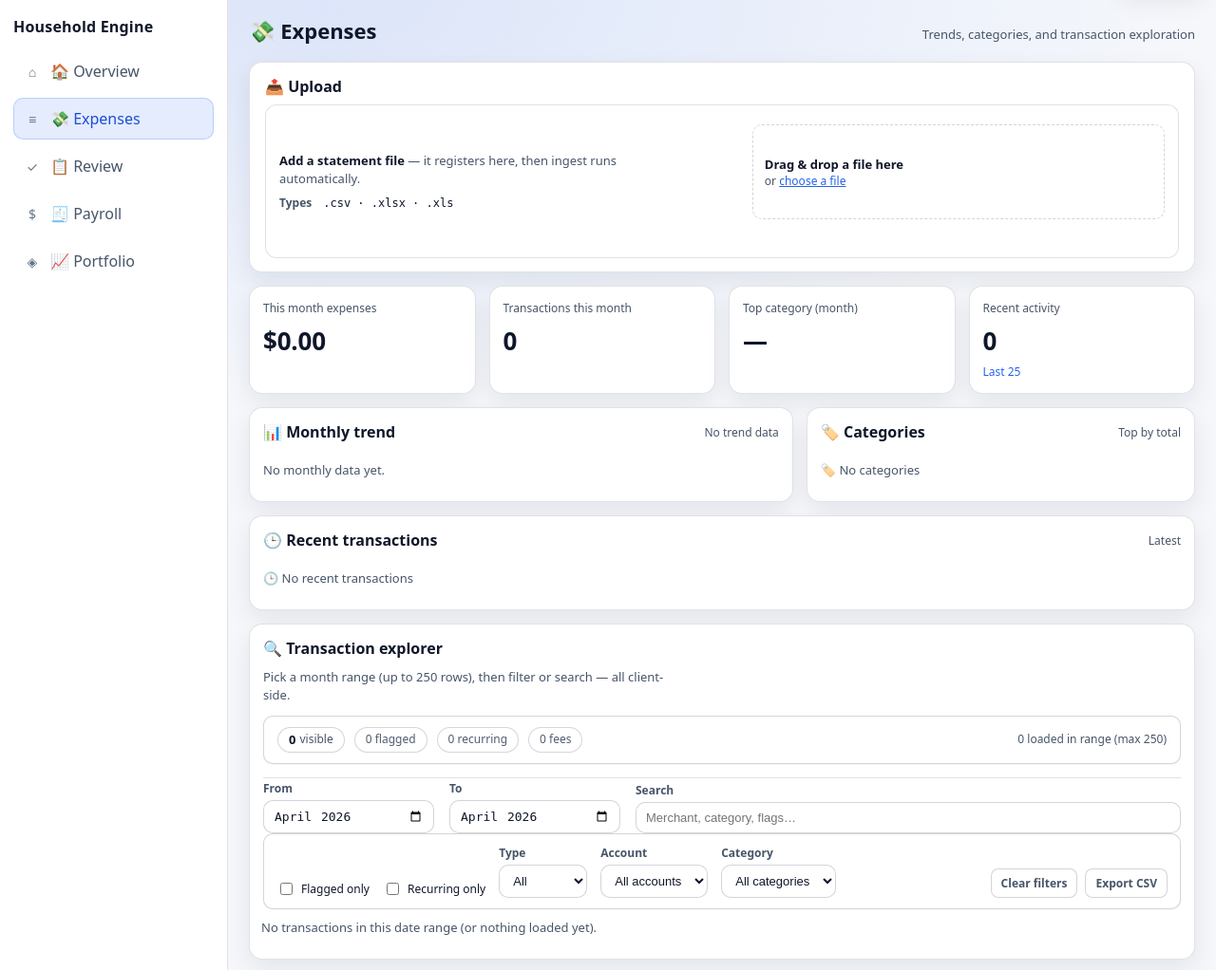
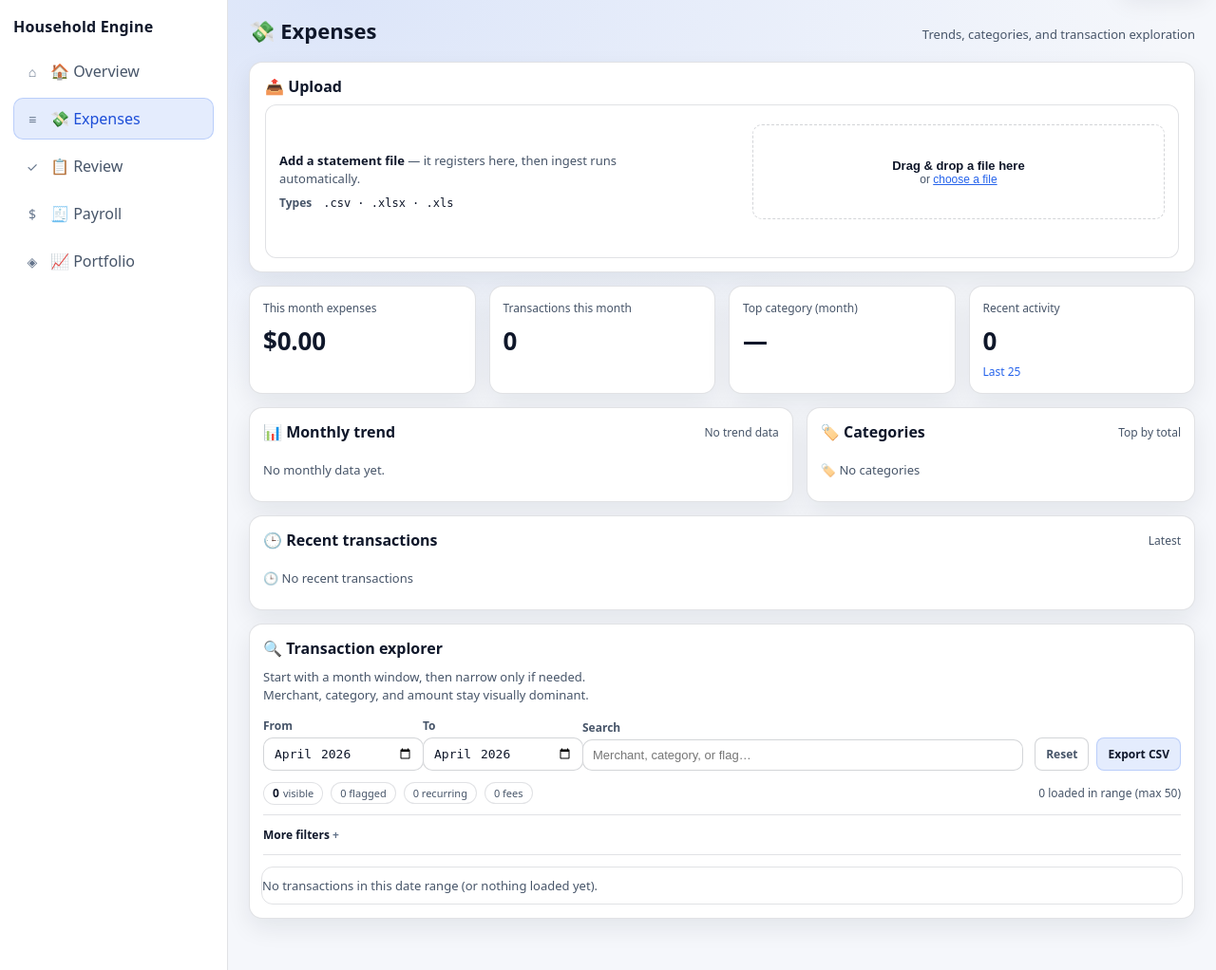
Before and after one commit to williamsffc/household-engine, a FastAPI app: page /expenses in a window 1280 px wide. Shown: the part 53-1075 px from the top of the page at 95% size. Run offline with FastAPI, Linux system fonts and the light colour scheme; data that the repository does not hold is empty; parts of the project's set-up code (start-up, migrations or seed data) failed here and were passed over.

Commit message:
Codex - #2 fixing expenses

```diff
--- a/requirements.txt
+++ b/requirements.txt
@@ -9,3 +9,5 @@ openpyxl
 pytesseract
 Pillow
 jinja2
+pytest
+httpx
--- a/src/main.py
+++ b/src/main.py
@@ -1,5 +1,6 @@
 from __future__ import annotations
 
+from contextlib import asynccontextmanager
 from pathlib import Path
 
 from fastapi import FastAPI
@@ -30,18 +31,19 @@ def _ensure_dirs() -> None:
         (repo_root / relative_path).mkdir(parents=True, exist_ok=True)
 
 
-app = FastAPI(title="Household Engine", version="0.1.0")
+@asynccontextmanager
+async def lifespan(_: FastAPI):
+    _ensure_dirs()
+    init_db()
+    yield
+
+
+app = FastAPI(title="Household Engine", version="0.1.0", lifespan=lifespan)
 settings = get_settings()
 app.add_middleware(LocalOnlyMiddleware, allow_remote=settings.allow_remote)
 
 repo_root = get_repo_root()
 app.mount("/static", StaticFiles(directory=str(repo_root / "static")), name="static")
-
-
-@app.on_event("startup")
-def on_startup() -> None:
-    _ensure_dirs()
-    init_db()
 
 
 app.include_router(health_router)
--- a/src/templates/base.html
+++ b/src/templates/base.html
@@ -3,6 +3,7 @@
   <head>
     <meta charset="utf-8" />
     <meta name="viewport" content="width=device-width,initial-scale=1" />
+    <meta name="theme-color" content="#f5f7fb" />
     <title>Household Engine</title>
     <script>
       // Step 14A: apply theme early to avoid flash.
--- a/src/templates/expenses.html
+++ b/src/templates/expenses.html
@@ -85,22 +85,16 @@
       <div class="panel__title">🔍 Transaction explorer</div>
     </div>
     <p class="exp-explorer__intro">
-      Pick a month range (up to 250 rows), then filter or search — all client-side.
+      Start with a month window, then narrow only if needed. Merchant, category, and amount stay visually dominant.
     </p>
-
-    <div class="exp-explorer__row exp-explorer__row--summary">
-      <div class="exp-explorer__summary" id="exp-explorer-summary" aria-live="polite"></div>
-      <div class="exp-explorer__meta" id="exp-explorer-meta">—</div>
-    </div>
-
-    <div class="exp-explorer__row exp-explorer__row--range" role="group" aria-label="Date range and search">
-      <label class="exp-explorer__field">
+    <div class="exp-explorer__toolbar" role="group" aria-label="Date range and search">
+      <label class="exp-explorer__field exp-explorer__field--compact">
         <span class="exp-explorer__label">From</span>
-        <input class="exp-explorer__input" type="month" id="exp-explorer-month-from" />
+        <input class="exp-explorer__input" type="month" id="exp-explorer-month-from" name="month_from" autocomplete="off" />
       </label>
-      <label class="exp-explorer__field">
+      <label class="exp-explorer__field exp-explorer__field--compact">
         <span class="exp-explorer__label">To</span>
-        <input class="exp-explorer__input" type="month" id="exp-explorer-month-to" />
+        <input class="exp-explorer__input" type="month" id="exp-explorer-month-to" name="month_to" autocomplete="off" />
       </label>
       <label class="exp-explorer__field exp-explorer__field--grow">
         <span class="exp-explorer__label">Search</span>
@@ -108,25 +102,38 @@
           class="exp-explorer__input"
           type="search"
           id="exp-explorer-search"
-          placeholder="Merchant, category, flags…"
+          name="search"
+          placeholder="Merchant, category, or flag…"
           autocomplete="off"
         />
       </label>
+      <div class="exp-explorer__actions">
+        <button type="button" class="exp-explorer__btn" id="exp-explorer-clear">Reset</button>
+        <button type="button" class="exp-explorer__btn exp-explorer__btn--primary" id="exp-explorer-export" title="Download visible rows as CSV">
+          Export CSV
+        </button>
+      </div>
     </div>
 
-    <div class="exp-explorer__row exp-explorer__row--filters" role="group" aria-label="Quick filters">
-      <div class="exp-explorer__filters-inner">
+    <div class="exp-explorer__statusline">
+      <div class="exp-explorer__summary" id="exp-explorer-summary" aria-live="polite"></div>
+      <div class="exp-explorer__meta" id="exp-explorer-meta">—</div>
+    </div>
+
+    <details class="exp-explorer__filters" id="exp-explorer-filters">
+      <summary class="exp-explorer__filters-summary">More filters</summary>
+      <div class="exp-explorer__filters-inner" role="group" aria-label="Quick filters">
         <label class="exp-explorer__check">
-          <input type="checkbox" id="exp-explorer-flagged" />
+          <input type="checkbox" id="exp-explorer-flagged" name="flagged_only" />
           <span>Flagged only</span>
         </label>
         <label class="exp-explorer__check">
-          <input type="checkbox" id="exp-explorer-recurring" />
+          <input type="checkbox" id="exp-explorer-recurring" name="recurring_only" />
           <span>Recurring only</span>
         </label>
         <label class="exp-explorer__field exp-explorer__field--narrow">
           <span class="exp-explorer__label">Type</span>
-          <select class="exp-explorer__input" id="exp-explorer-type">
+          <select class="exp-explorer__input" id="exp-explorer-type" name="transaction_type" autocomplete="off">
             <option value="">All</option>
             <option value="expense">Expense</option>
             <option value="fee">Fee</option>
@@ -134,26 +141,20 @@
         </label>
         <label class="exp-explorer__field exp-explorer__field--narrow">
           <span class="exp-explorer__label">Account</span>
-          <select class="exp-explorer__input" id="exp-explorer-account">
+          <select class="exp-explorer__input" id="exp-explorer-account" name="account" autocomplete="off">
             <option value="">All accounts</option>
           </select>
         </label>
         <label class="exp-explorer__field exp-explorer__field--narrow">
           <span class="exp-explorer__label">Category</span>
-          <select class="exp-explorer__input" id="exp-explorer-category">
+          <select class="exp-explorer__input" id="exp-explorer-category" name="category" autocomplete="off">
             <option value="">All categories</option>
           </select>
         </label>
-        <div class="exp-explorer__actions">
-          <button type="button" class="exp-explorer__btn" id="exp-explorer-clear">Clear filters</button>
-          <button type="button" class="exp-explorer__btn" id="exp-explorer-export" title="Download visible rows as CSV">
-            Export CSV
-          </button>
-        </div>
       </div>
-    </div>
+      <p class="exp-explorer__active" id="exp-explorer-active" hidden></p>
+    </details>
 
-    <p class="exp-explorer__active" id="exp-explorer-active" hidden></p>
     <div class="table exp-explorer__table-wrap" id="exp-explorer-table"></div>
   </div>
 </section>
--- a/src/templates/payroll.html
+++ b/src/templates/payroll.html
@@ -17,7 +17,7 @@
       <div class="row__left">
         <label class="row__title" for="payroll-member">Member</label>
         <div class="row__subtitle">
-          <select id="payroll-member" class="upload__input" style="min-width: 240px;"></select>
+          <select id="payroll-member" name="member_id" class="upload__input" style="min-width: 240px;" autocomplete="off"></select>
         </div>
       </div>
     </div>
@@ -25,7 +25,7 @@
       <div class="row__left">
         <label class="row__title" for="payroll-status-filter">Status</label>
         <div class="row__subtitle">
-          <select id="payroll-status-filter" class="upload__input" style="min-width: 240px;">
+          <select id="payroll-status-filter" name="status" class="upload__input" style="min-width: 240px;" autocomplete="off">
             <option value="">All</option>
             <option value="approved">Approved (canonical)</option>
             <option value="draft">Draft / in_review</option>
--- a/src/templates/portfolio.html
+++ b/src/templates/portfolio.html
@@ -19,8 +19,10 @@
         <div class="kv__value">
           <input
             id="portfolio-trailing-months"
+            name="trailing_months"
             class="upload__input"
             type="number"
+            autocomplete="off"
             inputmode="numeric"
             min="1"
             max="12"
@@ -34,8 +36,10 @@
         <div class="kv__value">
           <input
             id="portfolio-liquidity-reserve-months"
+            name="liquidity_reserve_months"
             class="upload__input"
             type="number"
+            autocomplete="off"
             inputmode="decimal"
             min="0"
             max="6"
--- a/static/css/app.css
+++ b/static/css/app.css
@@ -47,7 +47,12 @@
   --chart-grid: rgba(15, 23, 42, 0.12);
 }
 
+html {
+  color-scheme: light;
+}
+
 html[data-theme="dark"] {
+  color-scheme: dark;
   --color-app-bg: #0b1220;
   --color-surface: rgba(15, 23, 42, 0.76);
   --color-surface-elevated: rgba(2, 6, 23, 0.42);
@@ -945,6 +952,7 @@ code {
   padding: 14px;
   background: var(--color-surface-elevated);
   cursor: pointer;
+  touch-action: manipulation;
   user-select: none;
 }
 
@@ -1089,43 +1097,30 @@ code {
 
 /* Expenses: transaction explorer workspace (structured rows) */
 .exp-explorer-panel .exp-explorer__intro {
-  margin: 0 0 12px 0;
+  margin: 0 0 14px 0;
   color: var(--color-text-muted);
   font-size: 13px;
   line-height: 1.45;
-  max-width: 58ch;
+  max-width: 54ch;
 }
 
-.exp-explorer-panel .exp-explorer__row {
-  margin-bottom: 0;
-}
-
-.exp-explorer-panel .exp-explorer__row--summary {
-  display: flex;
-  flex-wrap: wrap;
-  align-items: center;
-  justify-content: space-between;
-  gap: 12px 16px;
-  padding: 11px 14px;
-  margin-bottom: 14px;
-  border-radius: 10px;
-  background: var(--color-surface-elevated);
-  border: 1px solid var(--color-border-strong);
-  box-shadow: 0 1px 0 rgba(15, 23, 42, 0.04);
+.exp-explorer__toolbar {
+  display: grid;
+  grid-template-columns: minmax(132px, 156px) minmax(132px, 156px) minmax(220px, 1fr) auto;
+  gap: 10px 12px;
+  align-items: end;
+  margin-bottom: 12px;
 }
 
 .exp-explorer__summary {
   display: flex;
   flex-wrap: wrap;
   align-items: center;
-  gap: 8px 10px;
+  gap: 6px 8px;
   margin: 0;
   padding: 0;
-  border: none;
-  background: transparent;
   font-size: 12px;
   color: var(--color-text-muted);
-  flex: 1 1 220px;
   min-width: 0;
 }
 
@@ -1133,23 +1128,30 @@ code {
   display: inline-flex;
   align-items: center;
   gap: 4px;
-  padding: 5px 11px;
+  padding: 4px 9px;
   border-radius: 999px;
-  font-size: 12px;
+  font-size: 11px;
   line-height: 1.2;
   color: var(--color-text-muted);
-  background: var(--color-surface);
-  border: 1px solid var(--color-border-strong);
+  background: var(--color-surface-elevated);
+  border: 1px solid var(--color-border);
 }
 
 .exp-explorer__stat strong {
   color: var(--color-text);
   font-weight: 700;
-  font-size: 13px;
+  font-size: 12px;
 }
 
-.exp-explorer__stat--muted {
-  opacity: 0.95;
+.exp-explorer__statusline {
+  display: flex;
+  flex-wrap: wrap;
+  align-items: center;
+  justify-content: space-between;
+  gap: 10px 16px;
+  padding: 0 0 10px;
+  margin-bottom: 12px;
+  border-bottom: 1px solid var(--color-border);
 }
 
 .exp-explorer__meta {
@@ -1161,36 +1163,39 @@ code {
   max-width: min(100%, 40ch);
 }
 
-.exp-explorer__row--range {
-  display: grid;
-  grid-template-columns: minmax(140px, 180px) minmax(140px, 180px) minmax(200px, 1fr);
-  gap: 12px 16px;
-  align-items: end;
-  padding-top: 2px;
-  margin-bottom: 14px;
-  border-top: 1px solid var(--color-border);
+.exp-explorer__filters {
+  margin-bottom: 12px;
+  border-bottom: 1px solid var(--color-border);
+  padding-bottom: 12px;
 }
 
-@media (max-width: 720px) {
-  .exp-explorer__row--range {
-    grid-template-columns: 1fr;
-  }
+.exp-explorer__filters-summary {
+  cursor: pointer;
+  color: var(--color-text);
+  font-size: 12px;
+  font-weight: 650;
+  list-style: none;
 }
 
-.exp-explorer__row--filters {
-  padding: 11px 13px;
-  border-radius: 10px;
-  border: 1px solid var(--color-border-strong);
-  background: var(--color-surface-elevated);
-  margin-bottom: 10px;
-  box-shadow: 0 1px 0 rgba(15, 23, 42, 0.03);
+.exp-explorer__filters-summary::-webkit-details-marker {
+  display: none;
+}
+
+.exp-explorer__filters-summary::after {
+  content: " +";
+  color: var(--color-text-subtle);
+}
+
+.exp-explorer__filters[open] .exp-explorer__filters-summary::after {
+  content: " -";
 }
 
 .exp-explorer__filters-inner {
-  display: flex;
-  flex-wrap: wrap;
-  align-items: flex-end;
-  gap: 12px 14px;
+  display: grid;
+  grid-template-columns: repeat(5, minmax(0, 1fr));
+  gap: 10px 12px;
+  align-items: end;
+  padding-top: 10px;
 }
 
 .exp-explorer__check {
@@ -1201,15 +1206,19 @@ code {
   color: var(--color-text);
   cursor: pointer;
   user-select: none;
+  min-height: 40px;
 }
 
 .exp-explorer__check input {
   accent-color: var(--color-accent);
 }
 
+.exp-explorer__field--compact {
+  min-width: 0;
+}
+
 .exp-explorer__field--narrow {
-  min-width: 130px;
-  max-width: 180px;
+  min-width: 0;
 }
 
 .exp-explorer__actions {
@@ -1223,13 +1232,20 @@ code {
 .exp-explorer__btn {
   font: inherit;
   font-size: 12px;
-  font-weight: 550;
-  padding: 6px 10px;
+  font-weight: 600;
+  padding: 8px 11px;
   border-radius: 8px;
   border: 1px solid var(--color-border-strong);
   background: var(--color-surface);
   color: var(--color-text-muted);
   cursor: pointer;
+  touch-action: manipulation;
+}
+
+.exp-explorer__btn--primary {
+  background: var(--color-accent-soft);
+  border-color: var(--color-nav-active-border);
+  color: var(--color-text);
 }
 
 .exp-explorer__btn:hover {
@@ -1299,6 +1315,8 @@ code {
 .exp-explorer-panel .exp-explorer__table-wrap {
   overflow-x: auto;
   margin: 0 -2px;
+  border-radius: 12px;
+  border: 1px solid var(--color-border);
 }
 
 .exp-txn-table {
--- a/static/js/app.js
+++ b/static/js/app.js
@@ -24,6 +24,12 @@
   function applyTheme(theme) {
     const t = isValidTheme(theme) ? theme : "light";
     document.documentElement.setAttribute("data-theme", t);
+    document.documentElement.style.colorScheme = t;
+
+    const themeMeta = document.querySelector('meta[name="theme-color"]');
+    if (themeMeta) {
+      themeMeta.setAttribute("content", t === "dark" ? "#0b1220" : "#f5f7fb");
+    }
 
     const btn = document.getElementById("theme-toggle");
     if (btn) {
@@ -238,12 +244,12 @@
 
         <div class="upload__fields">${cfg.extraFieldsHtml || ""}</div>
 
-        <div class="upload__drop" role="button" tabindex="0" aria-label="Upload file">
+        <button type="button" class="upload__drop" aria-label="Upload file">
           <div class="upload__dropTitle">Drag & drop a file here</div>
           <div class="upload__dropSubtitle">or <span class="upload__link">choose a file</span></div>
           <div class="upload__types">${escapeHtml(cfg.accept ? `Allowed: ${cfg.accept}` : "")}</div>
-          <input class="upload__file" type="file" ${cfg.accept ? `accept="${escapeHtml(cfg.accept)}"` : ""} />
-        </div>
+          <input class="upload__file" type="file" name="file" autocomplete="off" ${cfg.accept ? `accept="${escapeHtml(cfg.accept)}"` : ""} />
+        </button>
 
         <div class="upload__status" aria-live="polite"></div>
       </div>
@@ -291,9 +297,6 @@
 
     if (drop) {
       drop.addEventListener("click", openPicker);
-      drop.addEventListener("keydown", (e) => {
-        if (e.key === "Enter" || e.key === " ") openPicker();
-      });
 
       ["dragenter", "dragover"].forEach((ev) => {
         drop.addEventListener(ev, (e) => {
--- a/static/js/expenses.js
+++ b/static/js/expenses.js
@@ -37,7 +37,15 @@ function cssVar(name, fallback) {
   return v || fallback;
 }
 
-const EXPLORER_LIMIT = 250;
+const EXPLORER_LIMIT = 50;
+
+function formatDate(value) {
+  const raw = String(value || "").trim();
+  if (!raw) return "—";
+  const d = new Date(raw);
+  if (Number.isNaN(d.getTime())) return raw;
+  return d.toLocaleDateString(undefined, { year: "numeric", month: "short", day: "numeric" });
+}
 
 // ── Transaction explorer: month range + search (client filter) ──────────────
 
@@ -193,22 +201,25 @@ function renderExplorerSummary(summaryEl, visibleRows) {
   });
   summaryEl.innerHTML = `
     <span class="exp-explorer__stat"><strong>${n}</strong> visible</span>
-    <span class="exp-explorer__stat exp-explorer__stat--muted">${flagged} flagged</span>
-    <span class="exp-explorer__stat exp-explorer__stat--muted">${recurring} recurring</span>
-    <span class="exp-explorer__stat exp-explorer__stat--muted">${fees} fees</span>
+    <span class="exp-explorer__stat">${flagged} flagged</span>
+    <span class="exp-explorer__stat">${recurring} recurring</span>
+    <span class="exp-explorer__stat">${fees} fees</span>
   `;
 }
 
 function updateActiveFiltersLine(activeEl) {
   if (!activeEl) return;
   const parts = describeActiveFilters();
+  const filtersWrap = document.getElementById("exp-explorer-filters");
   if (parts.length === 0) {
     activeEl.hidden = true;
     activeEl.textContent = "";
+    if (filtersWrap) filtersWrap.open = false;
     return;
   }
   activeEl.hidden = false;
   activeEl.textContent = `Filters: ${parts.join(" · ")}`;
+  if (filtersWrap) filtersWrap.open = true;
 }
 
 function exportVisibleRowsCsv(rows) {
@@ -244,7 +255,7 @@ function exportVisibleRowsCsv(rows) {
   const blob = new Blob([lines.join("\n")], { type: "text/csv;charset=utf-8" });
   const a = document.createElement("a");
   a.href = URL.createObjectURL(blob);
-  a.download = `expenses-explorer-${new Date().toISOString().slice(0, 10)}.csv`;
+  a.download = `expenses-explorer-${new Date().toLocaleDateString("sv-SE")}.csv`;
   a.click();
   URL.revokeObjectURL(a.href);
 }
@@ -292,33 +303,32 @@ function renderTxnTableInto(el, rows, emptyCtx) {
   }
   const head = `<table class="exp-txn-table" role="table" aria-label="Transactions">
 <thead><tr>
-  <th scope="col">Date</th>
-  <th scope="col">Type</th>
-  <th scope="col">Account</th>
   <th scope="col">Merchant</th>
-  <th scope="col">Category</th>
-  <th scope="col">Recon</th>
+  <th scope="col">Category & status</th>
   <th scope="col" class="exp-txn-table__num">Amount</th>
 </tr></thead><tbody>`;
   const body = rows
     .map((r) => {
-      const date = escapeHtml((r.transaction_date || "").toString().slice(0, 10));
+      const date = escapeHtml(formatDate(r.transaction_date));
       const tt = txnTypeNorm(r);
       const typePill =
         tt === "fee"
           ? `<span class="pill pill--fee">Fee</span>`
           : `<span class="pill pill--type-exp">Expense</span>`;
+      const merch = escapeHtml((r.merchant_normalized || r.merchant_raw || "—").toString());
       const acc = escapeHtml((r.account_label || "—").toString());
-      const merch = escapeHtml((r.merchant_normalized || r.merchant_raw || "—").toString());
-      const sub = r.subcategory ? ` <span class="row__subtitle">/ ${escapeHtml(r.subcategory)}</span>` : "";
-      const cat = `${escapeHtml((r.category || "Uncategorized").toString())}${sub}`;
+      const txnLabel = tt === "fee" ? "Fee" : "Expense";
+      const merchMeta = `${date} · ${acc} · ${txnLabel}`;
+      const sub = r.subcategory ? `<div class="exp-txn-cell__sub">${escapeHtml(r.subcategory)}</div>` : "";
+      const cat = escapeHtml((r.category || "Uncategorized").toString());
       const flagged = isFlaggedRow(r);
       const rec = isRecurringRow(r);
       const flagFull = (r.flag_reason && String(r.flag_reason).trim()) ? String(r.flag_reason) : "";
-      const flagShort = flagFull ? truncateText(flagFull, 96) : "";
+      const flagShort = flagFull ? truncateText(flagFull, 72) : "";
       const badges = [
         flagged ? `<span class="pill pill--review">Flagged</span>` : "",
         rec ? `<span class="pill pill--muted">Recurring</span>` : "",
+        typePill,
       ]
         .filter(Boolean)
         .join(" ");
@@ -332,12 +342,19 @@ function renderTxnTableInto(el, rows, emptyCtx) {
           : "—";
       const amt = formatMoney(r.amount);
       return `<tr>
-  <td>${date}</td>
-  <td>${typePill}</td>
-  <td>${acc}</td>
-  <td>${merch}</td>
-  <td>${cat}</td>
-  <td class="exp-txn-table__recon">${reconInner}</td>
+  <td>
+    <div class="exp-txn-cell">
+      <div class="exp-txn-cell__title">${merch}</div>
+      <div class="exp-txn-cell__meta">${merchMeta}</div>
+    </div>
+  </td>
+  <td class="exp-txn-table__recon">
+    <div class="exp-txn-cell">
+      <div class="exp-txn-cell__title">${cat}</div>
+      ${sub}
+      ${reconInner === "—" ? "" : reconInner}
+    </div>
+  </td>
   <td class="exp-txn-table__num">${escapeHtml(amt)}</td>
 </tr>`;
     })
@@ -702,7 +719,7 @@ async function load(ingestOutcome) {
     recentEl,
     (recent || []).map((r) => {
       const title = escapeHtml(r.merchant_normalized || "Unknown");
-      const subtitle = `${escapeHtml(r.transaction_date)} · ${escapeHtml(r.category || "Uncategorized")}`;
+      const subtitle = `${escapeHtml(formatDate(r.transaction_date))} · ${escapeHtml(r.category || "Uncategorized")}`;
       return `
         <div class="row">
           <div class="row__left">
--- a/static/js/payroll.js
+++ b/static/js/payroll.js
@@ -7,7 +7,7 @@ function escapeHtml(s) {
     .replaceAll("'", "&#039;");
 }
 
-const PAYROLL_LIST_LIMIT = 100;
+const PAYROLL_LIST_LIMIT = 50;
 
 function formatDate(value) {
   const raw = String(value || "").trim();
```
Also changed, not shown: other parts of static/css/app.css (+59 -6 lines), src/api/routes_review.py (+6 -3 lines), static/js/review_queue.js (+4 -3 lines), tests/test_smoke.py (added, +32 -0 lines).
